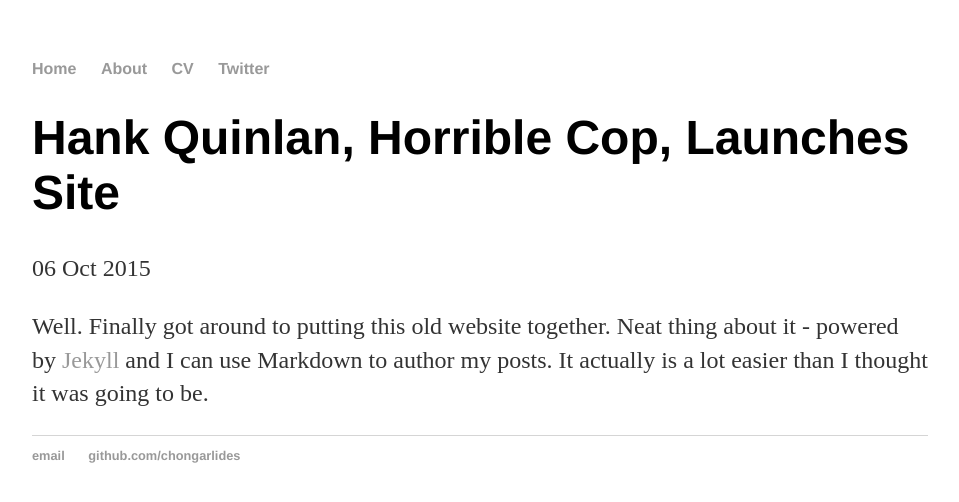
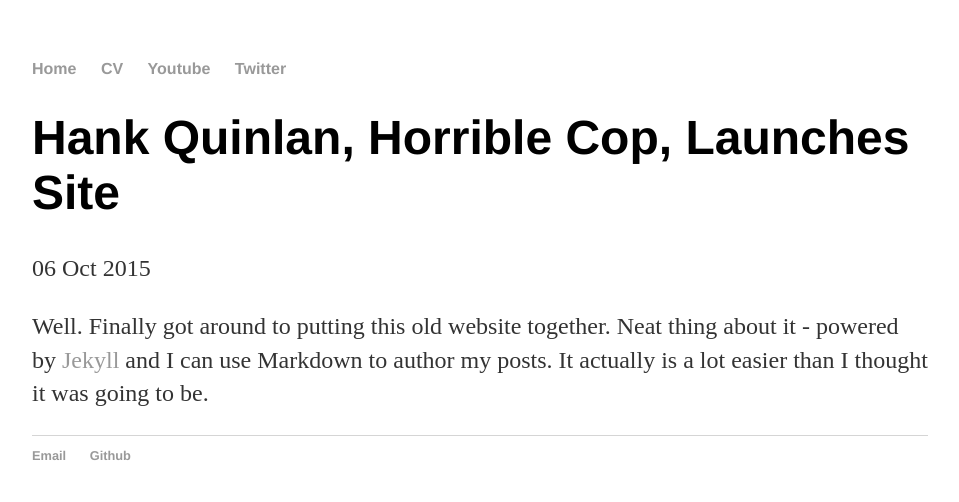
Before and after one commit to JMChongarlides/JMChongarlides.github.io, a Jekyll site: the page built from _posts/2015-10-06-My-site-launched.md, in a window 1280 px wide. Shown: the top 502 px of the page, without its empty margins (160-1119 px from the left). Built offline with Jekyll 4.4.1, drawn with Linux system fonts in a browser that asks for light colours.

Commit message:
Update default.html

```diff
--- a/_layouts/default.html
+++ b/_layouts/default.html
@@ -9,8 +9,8 @@
 			<nav>
 	    		<ul>
 	        		<li><a href="/">Home</a></li>
-		        	<li><a href="/about">About</a></li>
 	        		<li><a href="/cv">CV</a></li>
+	        		<li><a href="https://www.youtube.com/user/chongarlidesj/featured">Youtube</a></li>
 	        		<li><a href="https://twitter.com/JMChongarlides">Twitter</a></li>
 	    		</ul>
 			</nav>
@@ -21,8 +21,8 @@
 			</div><!-- /.container -->
 			<footer>
 	    		<ul>
-	        		<li><a href="mailto:chongarlides@gmail.com">email</a></li>
-	        		<li><a href="https://github.com/jmchongarlides">github.com/chongarlides</a></li>
+	        		<li><a href="mailto:chongarlides@gmail.com">Email</a></li>
+	        		<li><a href="https://github.com/jmchongarlides">Github</a></li>
 				</ul>
 			</footer>
 		</body>
```
